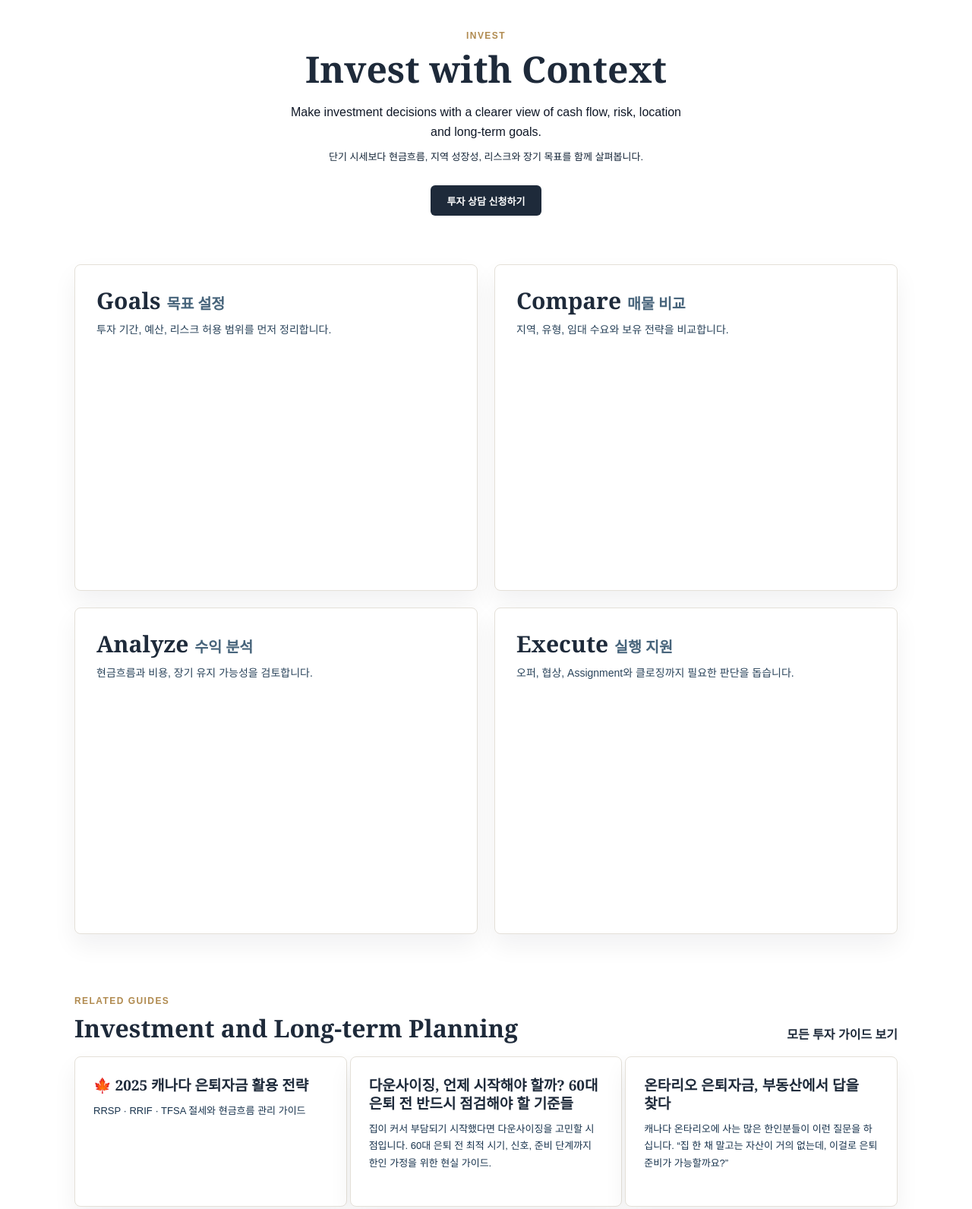
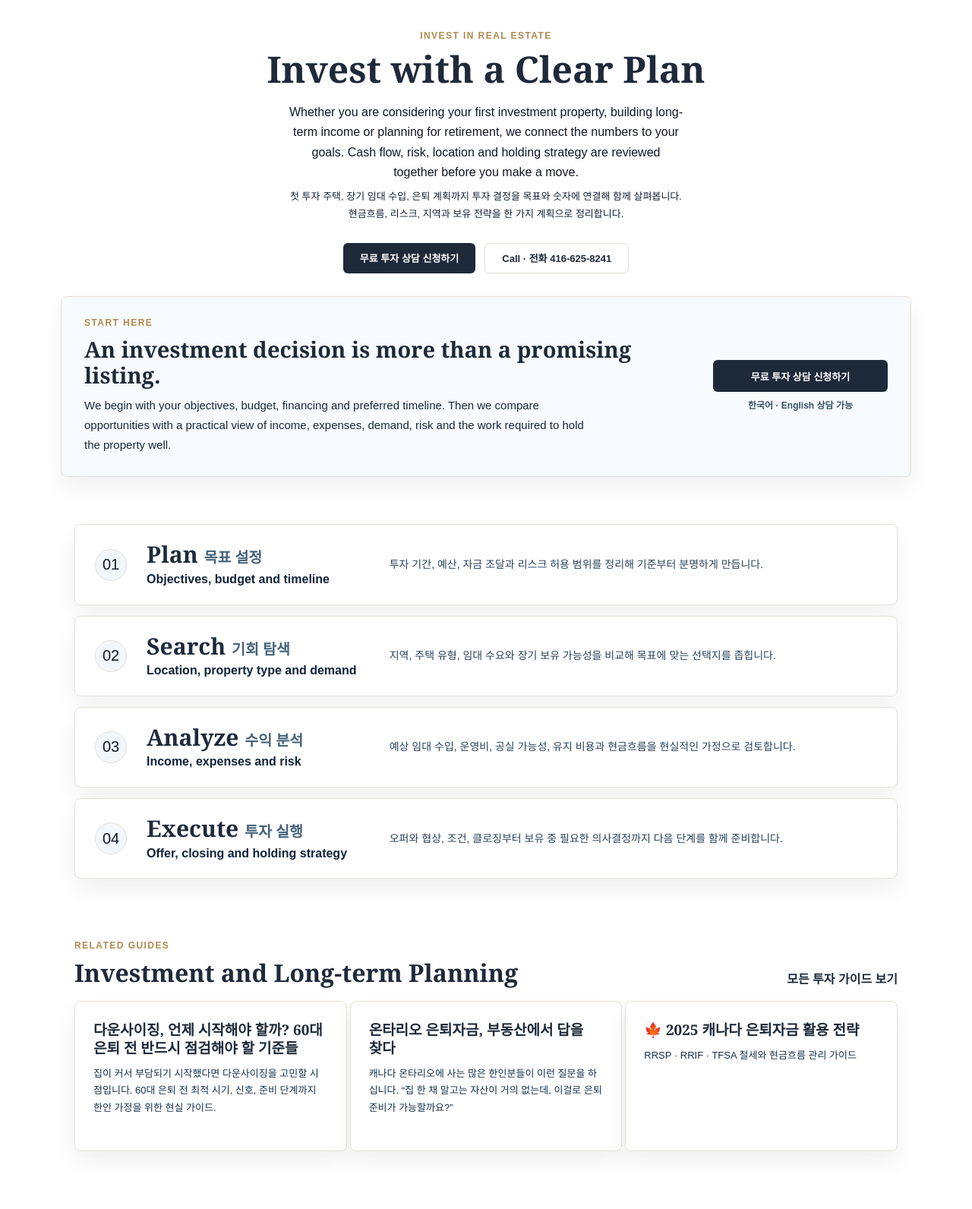
Before and after one commit to swaylymusic/donghotheagent-static, an Astro site: page /invest in a window 1280 px wide. Shown: the part 160-1752 px from the top of the page at 76% size. Built offline with nearby package versions, Linux system fonts and the light colour scheme; Astro itself is replaced by a stand-in of ours.

Commit message:
Align investment journey with service pages

```diff
--- a/src/pages/invest/index.astro
+++ b/src/pages/invest/index.astro
@@ -1,11 +1,17 @@
 ---
 import BaseLayout from "../../layouts/BaseLayout.astro";
 import { getCollection } from "astro:content";
-const guides = (await getCollection("blog")).filter((p) => !p.data.draft && p.data.category === "Invest").slice(0, 4);
+const guides = (await getCollection("blog")).filter((post) => !post.data.draft && post.data.category === "Invest").sort((a, b) => b.data.pubDate.getTime() - a.data.pubDate.getTime()).slice(0, 4);
 ---
-<BaseLayout title="Ontario Real Estate Investing | Dongho Lee" description="Data-informed Ontario real estate investment guidance for long-term decisions.">
-  <section class="services-hero"><p class="page-kicker">Invest</p><h1>Invest with Context</h1><p class="lead">Make investment decisions with a clearer view of cash flow, risk, location and long-term goals.</p><p class="lead ko">단기 시세보다 현금흐름, 지역 성장성, 리스크와 장기 목표를 함께 살펴봅니다.</p><a class="button primary" href="/contact/">투자 상담 신청하기</a></section>
-  <section class="services-grid" aria-label="Investment support"><article class="service-card"><h2>Goals <span>목표 설정</span></h2><p>투자 기간, 예산, 리스크 허용 범위를 먼저 정리합니다.</p></article><article class="service-card"><h2>Compare <span>매물 비교</span></h2><p>지역, 유형, 임대 수요와 보유 전략을 비교합니다.</p></article><article class="service-card"><h2>Analyze <span>수익 분석</span></h2><p>현금흐름과 비용, 장기 유지 가능성을 검토합니다.</p></article><article class="service-card"><h2>Execute <span>실행 지원</span></h2><p>오퍼, 협상, Assignment와 클로징까지 필요한 판단을 돕습니다.</p></article></section>
-  <section class="featured-guides"><div class="home-section-heading"><div><p class="page-kicker">Related Guides</p><h2>Investment and Long-term Planning</h2></div><a class="text-link" href="/category/invest/">모든 투자 가이드 보기</a></div><div class="home-posts">{guides.map((post) => <article class="post-card"><h2><a href={`/${post.slug}/`}>{post.data.title}</a></h2><p>{post.data.description}</p></article>)}</div></section>
-  <section class="services-cta"><div><h2>Build a practical investment plan.</h2><p>투자 목적과 현재 조건을 기준으로 현실적인 선택지를 함께 비교합니다.</p><a class="button primary" href="/contact/">상담 문의하기</a></div></section>
+<BaseLayout title="Ontario Real Estate Investing | Dongho Lee" description="Practical Ontario real estate investment guidance for clearer long-term decisions.">
+  <section class="services-hero"><p class="page-kicker">Invest in Real Estate</p><h1>Invest with a Clear Plan</h1><p class="lead">Whether you are considering your first investment property, building long-term income or planning for retirement, we connect the numbers to your goals. Cash flow, risk, location and holding strategy are reviewed together before you make a move.</p><p class="lead ko">첫 투자 주택, 장기 임대 수입, 은퇴 계획까지 투자 결정을 목표와 숫자에 연결해 함께 살펴봅니다. 현금흐름, 리스크, 지역과 보유 전략을 한 가지 계획으로 정리합니다.</p><div class="hero-actions journey-hero-actions"><a class="button primary" href="/contact/?source=invest_consultation">무료 투자 상담 신청하기</a><a class="button secondary" href="tel:14166258241">Call · 전화 416-625-8241</a></div></section>
+  <section class="conversion-panel" aria-label="How Dongho helps real estate investors"><div class="conversion-copy"><p class="page-kicker">Start Here</p><h2>An investment decision is more than a promising listing.</h2><p>We begin with your objectives, budget, financing and preferred timeline. Then we compare opportunities with a practical view of income, expenses, demand, risk and the work required to hold the property well.</p></div><div class="conversion-actions"><a class="button primary" href="/contact/?source=invest_consultation">무료 투자 상담 신청하기</a><span>한국어 · English 상담 가능</span></div></section>
+  <section class="services-grid journey-steps" aria-label="Investment support">
+    <article class="service-card"><div class="service-icon">01</div><h2>Plan <span>목표 설정</span></h2><h3>Objectives, budget and timeline</h3><p>투자 기간, 예산, 자금 조달과 리스크 허용 범위를 정리해 기준부터 분명하게 만듭니다.</p></article>
+    <article class="service-card"><div class="service-icon">02</div><h2>Search <span>기회 탐색</span></h2><h3>Location, property type and demand</h3><p>지역, 주택 유형, 임대 수요와 장기 보유 가능성을 비교해 목표에 맞는 선택지를 좁힙니다.</p></article>
+    <article class="service-card"><div class="service-icon">03</div><h2>Analyze <span>수익 분석</span></h2><h3>Income, expenses and risk</h3><p>예상 임대 수입, 운영비, 공실 가능성, 유지 비용과 현금흐름을 현실적인 가정으로 검토합니다.</p></article>
+    <article class="service-card"><div class="service-icon">04</div><h2>Execute <span>투자 실행</span></h2><h3>Offer, closing and holding strategy</h3><p>오퍼와 협상, 조건, 클로징부터 보유 중 필요한 의사결정까지 다음 단계를 함께 준비합니다.</p></article>
+  </section>
+  <section class="featured-guides" aria-label="Investment guides"><div class="home-section-heading"><div><p class="page-kicker">Related Guides</p><h2>Investment and Long-term Planning</h2></div><a class="text-link" href="/category/invest/">모든 투자 가이드 보기</a></div><div class="home-posts">{guides.map((post) => <article class="post-card"><h2><a href={`/${post.slug}/`}>{post.data.title}</a></h2><p>{post.data.description}</p></article>)}</div></section>
+  <section class="services-cta"><div><p class="page-kicker">Next Step</p><h2>Build a practical investment plan.<small>현실적인 투자 계획을 함께 세워보세요.</small></h2><p>Tell us your goals, budget and timeline. We will help you identify the most useful next step.</p><p class="ko-copy">투자 목표, 예산과 예상 시점을 알려주시면 지금 비교해야 할 선택지와 다음 단계를 함께 정리해 드립니다.</p><a class="button primary" href="/contact/?source=invest_consultation">투자 상담 시작하기</a></div></section>
 </BaseLayout>
```
